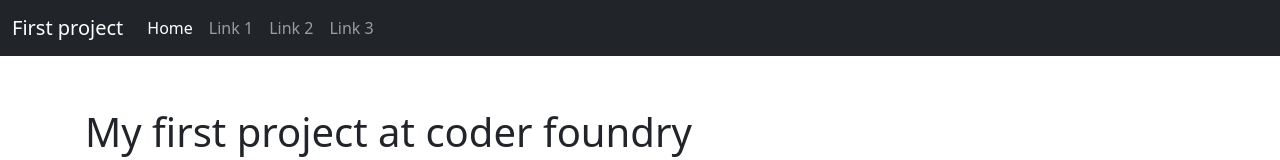
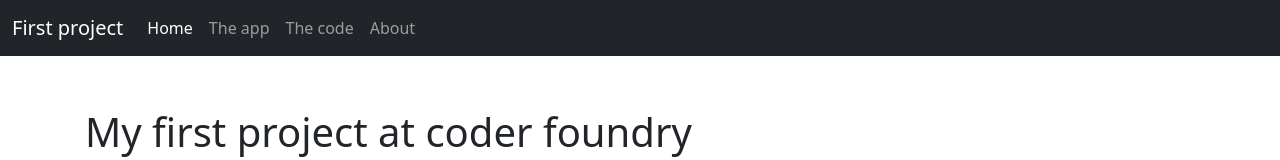
Before and after one commit to attlinks/firstproject, a plain HTML site: page index.html in a window 1280 px wide. Shown: the top 160 px of the page. Drawn offline with nearby package versions, Linux system fonts and the light colour scheme.

Commit message:
Added text link

```diff
--- a/index.html
+++ b/index.html
@@ -27,13 +27,13 @@
                         <a class="nav-link active" aria-current="page" href="#">Home</a>
                     </li>
                     <li class="nav-item">
-                        <a class="nav-link" href="#">Link 1</a>
+                        <a class="nav-link" href="#">The app</a>
                     </li>
                     <li class="nav-item">
-                        <a class="nav-link" href="#">Link 2</a>
+                        <a class="nav-link" href="#">The code</a>
                     </li>
                     <li class="nav-item">
-                        <a class="nav-link" href="#">Link 3</a>
+                        <a class="nav-link" href="#">About</a>
                     </li>
                 </ul>
             </div>
```
